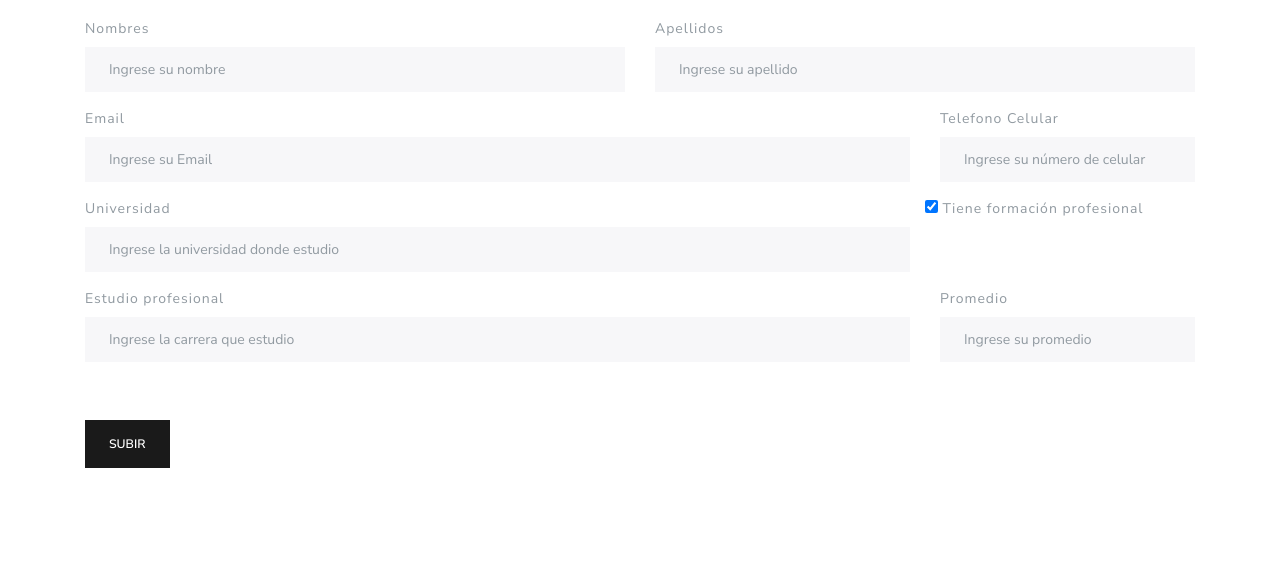
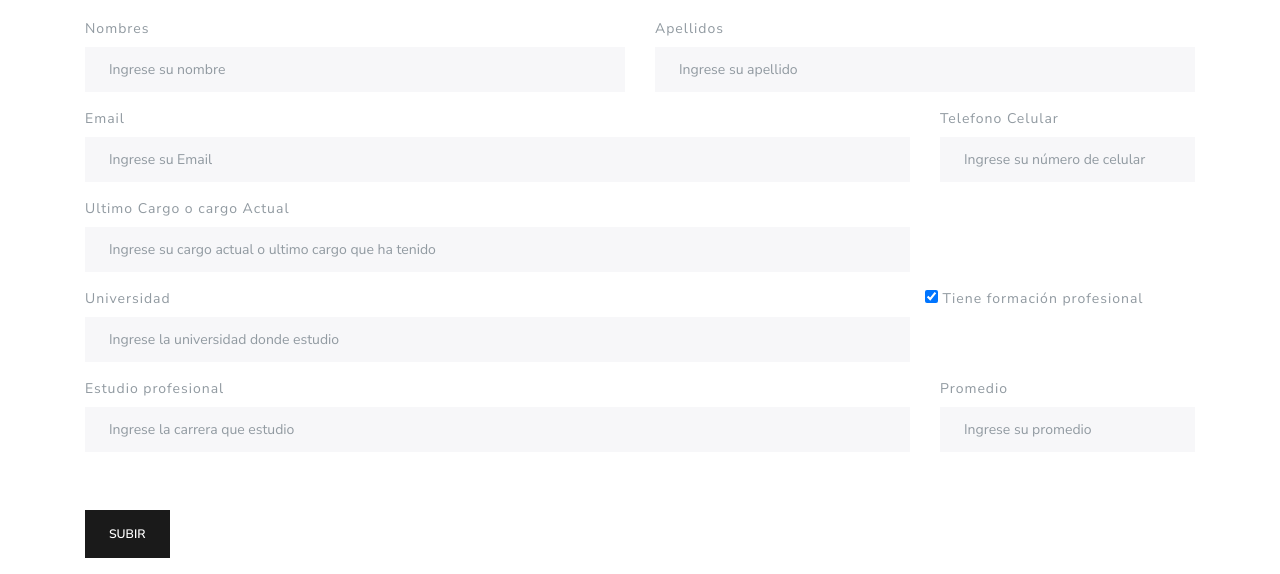
Before and after one commit to LotusZaheer/20192B105, a PHP site: page /PFW/codigoPunto_Qualite/hoja_de_vida.php in a window 1280 px wide. Shown: the part 248-822 px from the top of the page. Before the commit the page ends 716 px from the top, so only its background shows below. Run offline with PHP 8.4, Linux system fonts and the light colour scheme; some libraries are stand-ins or nearby versions.

Commit message:
Mejoras a la hoja de vida

```diff
--- a/codigoPunto_Qualite/hoja_de_vida.php
+++ b/codigoPunto_Qualite/hoja_de_vida.php
@@ -1,6 +1,6 @@
 <?php
 include_once "php-objects/conexion.inc.php";
-include_once("php-objects/repositorio.php");
+include_once "php-objects/repositorio.php";
 include_once "php-objects/usuario.inc.php";
 $emailused = false;
 if ($_POST) {
@@ -45,8 +45,7 @@ if ($_POST) {
     <script src="https://unpkg.com/scrollreveal"></script>
 
     <script>
-        function habilitar(value)
-        {
+        function habilitar(value) {
             if (value == true) {
                 // habilitamos
                 document.getElementById("universidad").disabled = false;
@@ -141,6 +140,12 @@ if ($_POST) {
                 </div>
                 <div class="row row-cols-1 row-cols-sm-1 row-cols-md-4">
                     <div class="form-group col-md-9">
+                        <label for='cargo'>Ultimo Cargo o cargo Actual</label>
+                        <input type="text" class="form-control" id="cargo" placeholder="Ingrese su cargo actual o ultimo cargo que ha tenido" name="cargo">
+                    </div>
+                </div>
+                <div class="row row-cols-1 row-cols-sm-1 row-cols-md-4">
+                    <div class="form-group col-md-9">
                         <label for="universidad">Universidad</label>
                         <input type="text" class="form-control" id="universidad" placeholder="Ingrese la universidad donde estudio" name="universidad">
                     </div>
```
